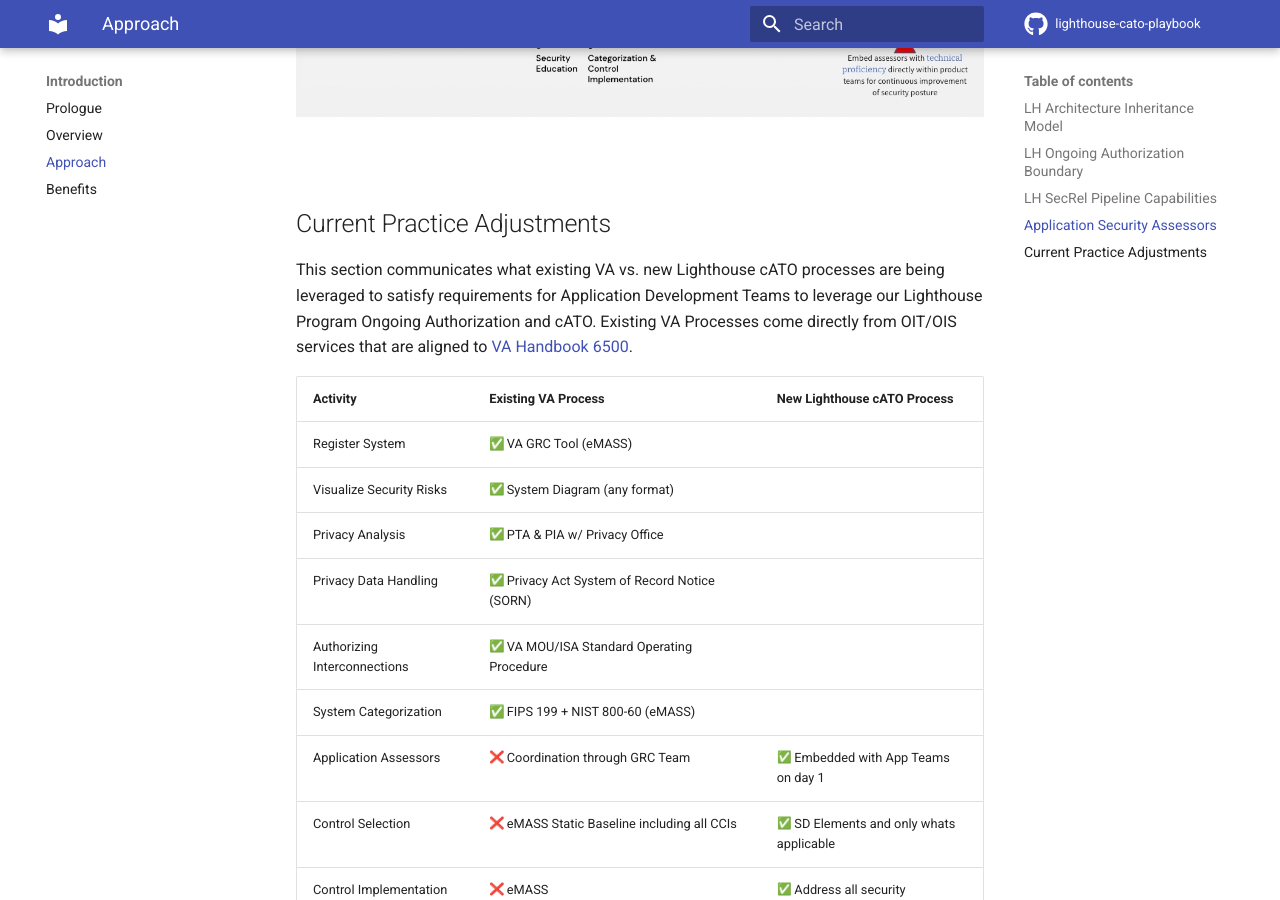
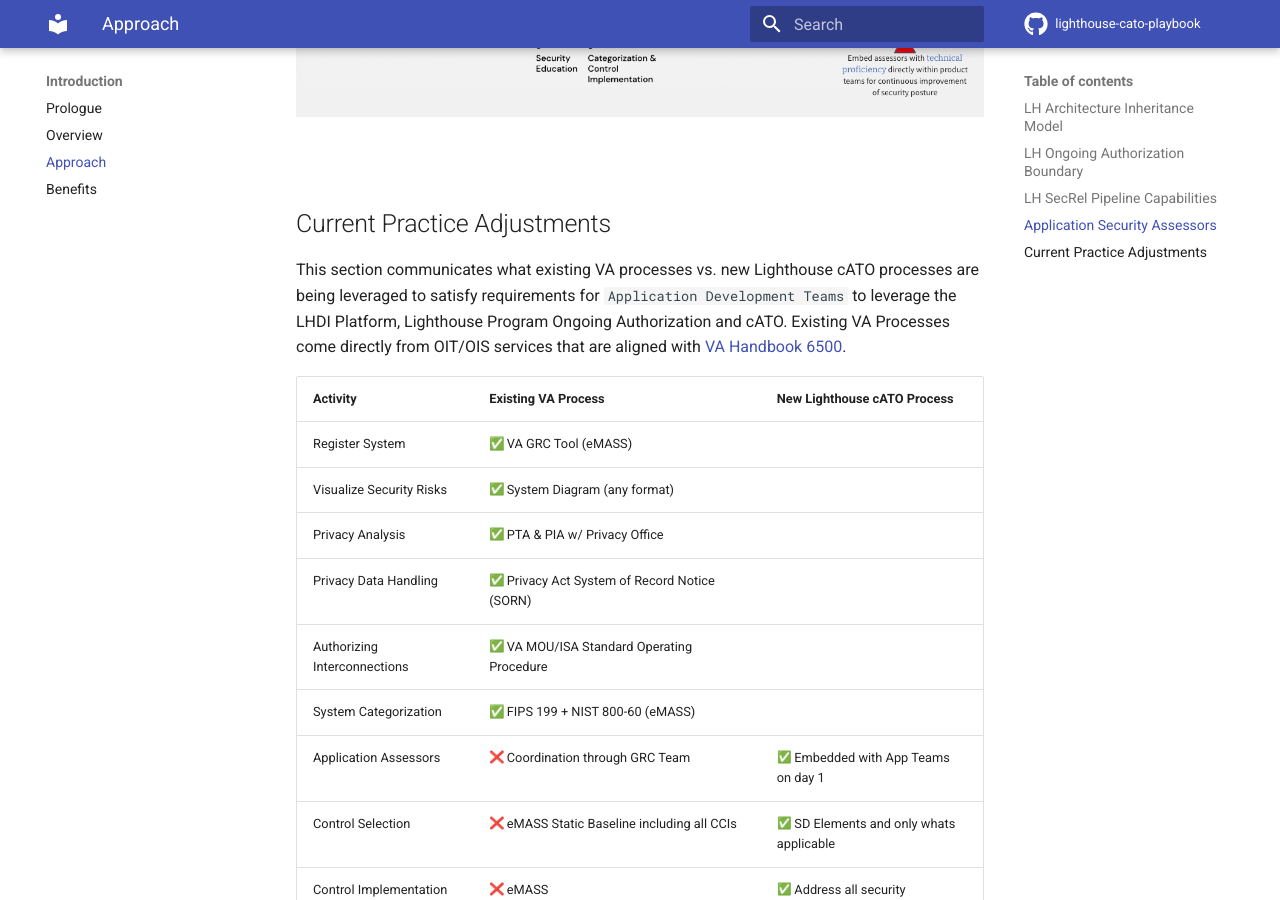
Before and after one commit to rise8-us/cato-playbook, an MkDocs documentation site: the page built from docs/approach.md, in a window 1280 px wide and 900 px high, scrolled down 4139 px. Built offline with MkDocs 1.6.1 and Material for MkDocs 9.7.7, drawn with Linux system fonts in a browser that asks for light colours; emoji names are drawn with the system emoji font; comment, search, counter and statistics services are not loaded.

Commit message:
Update approach.md

```diff
--- a/docs/approach.md
+++ b/docs/approach.md
@@ -57,7 +57,7 @@
 <br/>
 
 ## Current Practice Adjustments
-This section communicates what existing VA vs. new Lighthouse cATO processes are being leveraged to satisfy requirements for Application Development Teams to leverage our Lighthouse Program Ongoing Authorization and cATO. Existing VA Processes come directly from OIT/OIS services that are aligned to [VA Handbook 6500](https://dvagov.sharepoint.com/sites/OITOIS/KnowledgeService/KSPublications/VA_Handbook_6500.pdf#search=6500).
+This section communicates what existing VA processes vs. new Lighthouse cATO processes are being leveraged to satisfy requirements for `Application Development Teams` to leverage the LHDI Platform, Lighthouse Program Ongoing Authorization and cATO. Existing VA Processes come directly from OIT/OIS services that are aligned with [VA Handbook 6500](https://dvagov.sharepoint.com/sites/OITOIS/KnowledgeService/KSPublications/VA_Handbook_6500.pdf#search=6500).
 
 | **Activity**                        | **Existing VA Process**                                                          | **New Lighthouse cATO Process**                                         |
 |-------------------------------------|----------------------------------------------------------------------------------|-------------------------------------------------------------------------|
```
